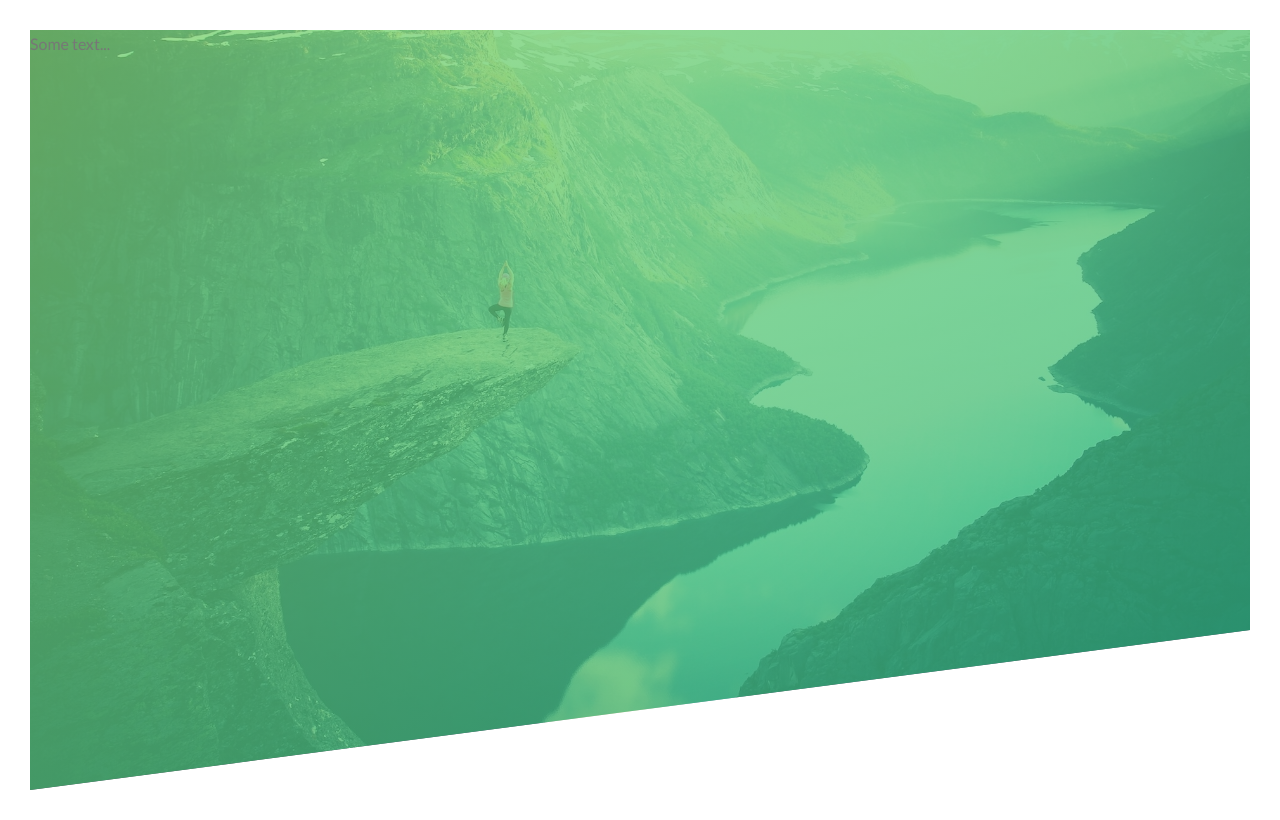
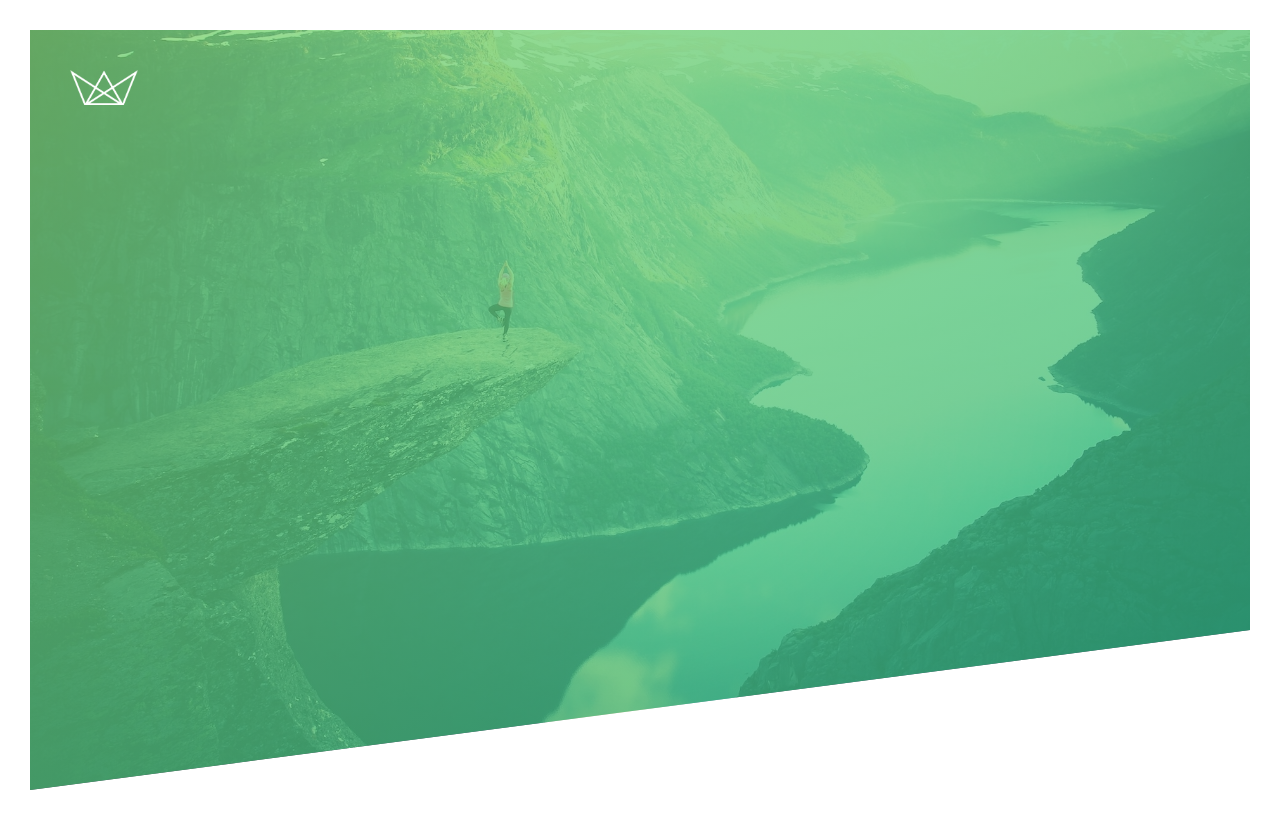
Before and after one commit to leetrent/advanced-css-2025, a plain HTML site: page Natours/index.html in a window 1280 px wide. Drawn offline with Linux system fonts and the light colour scheme.

Commit message:
Added log in the top left

```diff
--- a/Natours/css/style.css
+++ b/Natours/css/style.css
@@ -21,6 +21,7 @@ body {
 }
 
 .header {
+    position: relative;
     height: 95vh;
     background-image: linear-gradient(
         to right bottom,
@@ -33,6 +34,14 @@ body {
     /*clip-path: polygon(50% 0, 50% 0, 100% 100%, 0 100%);*/
     /*clip-path: polygon(0% 20%, 60% 20%, 60% 0%, 100% 50%, 60% 100%, 60% 80%, 0% 80%); */
     clip-path: polygon(0 0, 100% 0, 100% 75vh, 0 100%)
+}
 
+.log-box {
+    position: absolute;
+    top: 40px;
+    left: 40px;
+}
 
+.logo {
+    height: 35px;
 }
--- a/Natours/index.html
+++ b/Natours/index.html
@@ -12,7 +12,11 @@
         <title>Natours | Exciting tours for adventurous people</title>
     </head>
     <body>
-        <header class="header">Some text...</header>
+        <header class="header">
+            <div class="log-box">
+                <img src="img/logo-white.png" alt="Logo" class="logo"/>
+            </div>
+        </header>
 
 
     </body>
```
